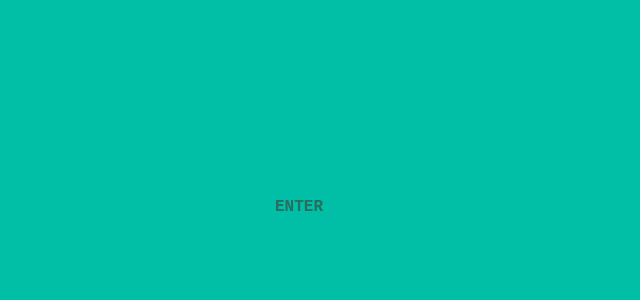
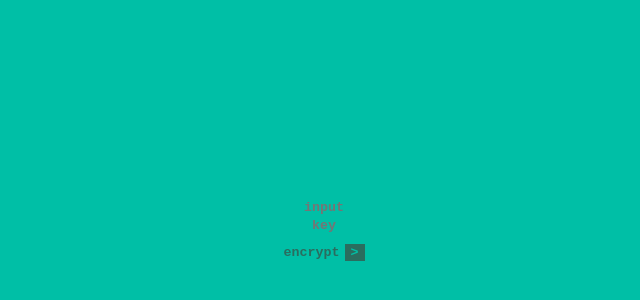
Before and after one commit to KitBoothroyd/coolstays-assignment, a React (Create React App) app: page / in a window 1280 px wide. Shown: the part 2-302 px from the top of the page, without its empty margins (316-956 px from the left). Built offline with nearby package versions, Linux system fonts and the light colour scheme.

Commit message:
ui changes

```diff
--- a/src/App.css
+++ b/src/App.css
@@ -6,6 +6,7 @@
 body {
   color: #2a6d5f;
   font-family: 'Courier New', Courier, monospace;
+  font-weight: bold;
 }
 
 a {
@@ -55,7 +56,7 @@ select {
   font-family: 'Courier New', Courier, monospace;
   font-weight: bold;
   color: #2a6d5f;
-  margin-right: 10px;
+  margin-right: 5px;
 }
 
 select:hover {
@@ -75,3 +76,8 @@ select:hover {
 button:hover {
   background-color: #f6f64d;
 }
+
+.output {
+  display: inline-block;
+  margin-top: 200px;
+}
--- a/src/App.js
+++ b/src/App.js
@@ -2,13 +2,13 @@ import './App.css';
 import { Routes, Route } from 'react-router-dom';
 import Home from './pages/Home';
 import Form from './pages/Form';
+import React from 'react';
 
 const App = () => {
    return (
       <div className="App">
          <Routes>
-            <Route path="/" element={<Home />} />
-            <Route path="/:type" element={<Form />} />
+            <Route path="/" element={<Form />} />
          </Routes>
       </div>
    );
--- a/src/pages/Form.js
+++ b/src/pages/Form.js
@@ -68,7 +68,7 @@ const Form = () => {
                 <button type="submit">{">"}</button>
                 </div>
             </form>
-            <h2>{output}</h2>
+            <span className="output">{output}</span>
         </>
     );
 }
```
